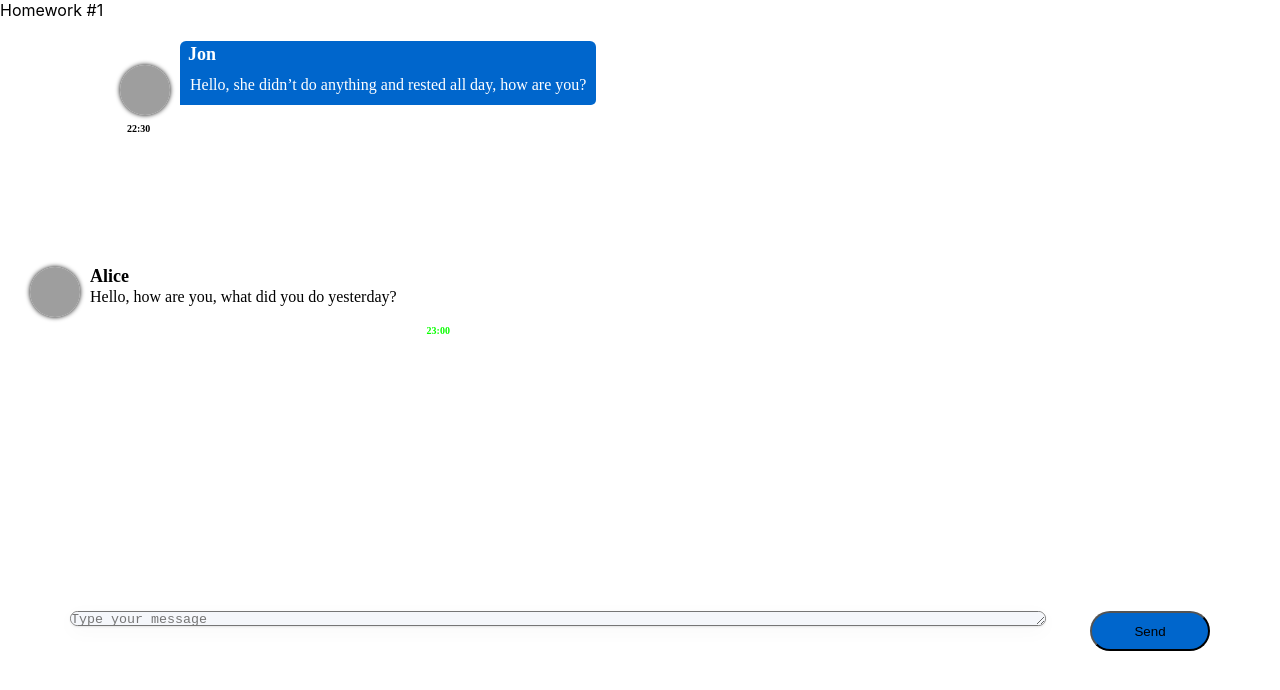
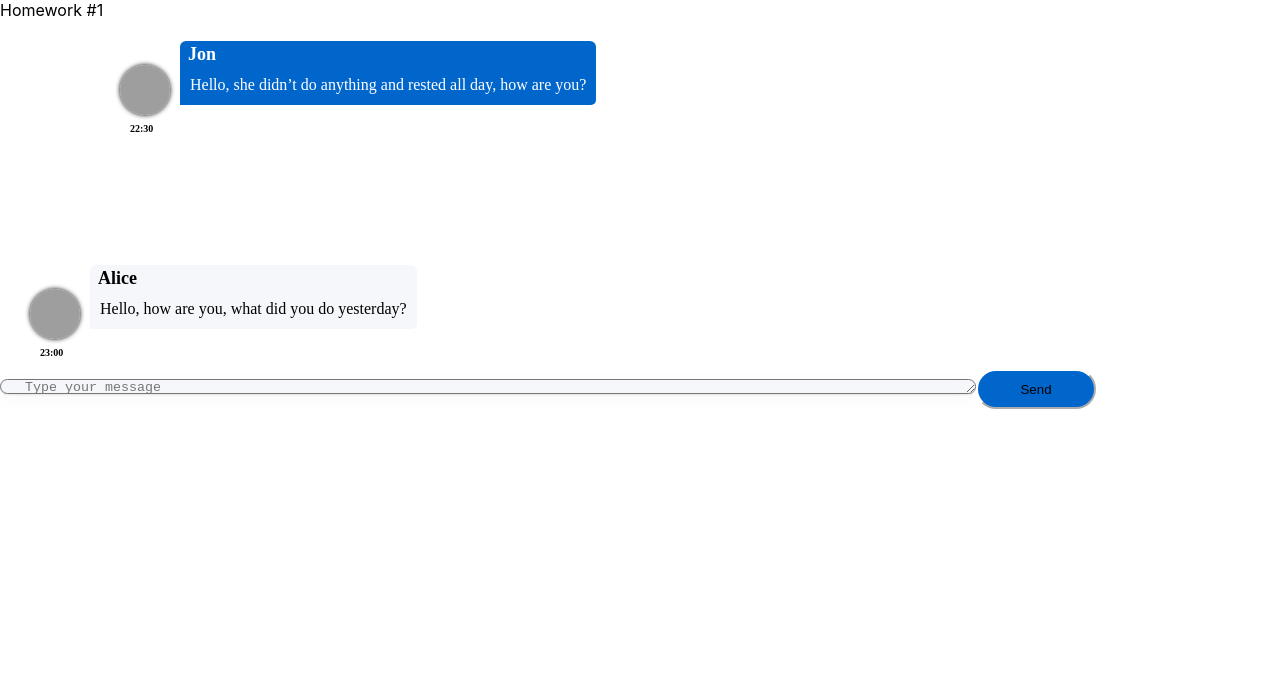
Before and after one commit to lelka00777/hws2, a React (Create React App) app: page / in a window 1280 px wide. Shown: the top 690 px of the page. Built offline with nearby package versions, Linux system fonts and the light colour scheme; grey boxes are pictures that could not be loaded.

Commit message:
hw1Verstka03 commit

```diff
--- a/src/s2-homeworks/hw01/friend-message/FriendMessage.module.css
+++ b/src/s2-homeworks/hw01/friend-message/FriendMessage.module.css
@@ -40,34 +40,43 @@ background-color: rgb(255, 255, 255 ,0,3);
 .friendName {
 
 
-
   font-family: "Montserrat";
   font-style: normal;
   font-weight: 600;
   font-size: 18px;
   line-height: 22px;
-  color: black;
+  color: rgb(0, 0, 0);
+  background-color: #F5F7FB;
+  padding-left: 8px;
+  padding-top: 2px;
+  border-radius: 6px 6px 0px 0;
 }
 
 .friendMessageText {
-
 
   font-family: "Montserrat";
   font-style: normal;
   font-weight: 400;
   font-size: 16px;
   line-height: 20px;
-  color: rgb(0, 0, 0);
+  color: #000000;
+  background-color:
+  #F5F7FB;
+  padding: 10px;
+  border-radius: 0px 0px 5px 0;
+  background-color: rgb(255, 255, 255, 0, 3);
 }
 
 .friendTime {
 
 
 
+  position: absolute;
   font-family: "Montserrat";
   font-style: normal;
   font-weight: 600;
   font-size: 10px;
   line-height: 12px;
-  color: rgb(9, 255, 0);
+  color: rgb(0, 0, 0);
+  padding: 0 0 0 30px;
 }
--- a/src/s2-homeworks/hw01/message-sender/MessageSender.module.css
+++ b/src/s2-homeworks/hw01/message-sender/MessageSender.module.css
@@ -3,19 +3,19 @@
 }
 
 .textarea {
-    position: absolute;
+
     width: 976px;
-    height: 40px;
-    left: 70px;
-    top: 611px;
-
+    height: 70px;
+    /* left: 70px;
+    top: 611px; */
     background: #F5F7FB;
     box-shadow: 0px 5px 20px rgba(29, 33, 38, 0.03), 0px 1px 2px rgba(29, 33, 38, 0.1);
     border-radius: 20px;
+    overflow: hidden;
 }
 
 .button {
-    position: absolute;
+
     width: 120px;
     height: 40px;
     left: 1090px;
@@ -23,10 +23,13 @@
 
     background: #0066CC;
     border-radius: 20px;
-
+    overflow: hidden;
+   border-color: rgb(255, 255, 255);
 }
 
 .button:hover {
+    background-color: rgb(0, 255, 55);
 }
 .button:active {
+    background-color: brown;
 }
--- a/src/s2-homeworks/hw01/message-sender/MessageSender.tsx
+++ b/src/s2-homeworks/hw01/message-sender/MessageSender.tsx
@@ -52,7 +52,7 @@ const MessageSender = (props: any) => {
                     ref={textareaRef}
 
                     title={'Shift+Enter for send'}
-                    placeholder={'Type your message'}
+                    placeholder={'   Type your message'}
                     value={text}
 
                     onChange={onChange}
--- a/src/s2-homeworks/hw01/message/Message.module.css
+++ b/src/s2-homeworks/hw01/message/Message.module.css
@@ -87,5 +87,5 @@ background: radial-gradient(circle at 0 0,rgba(0,0,0,0)15px rgba(255 255 255,0.3
   font-size: 10px;
   line-height: 12px;
   color: rgb(0, 0, 0);
- padding: 0 0 0 27px;
+ padding: 0 0 0 30px;
 }
```
